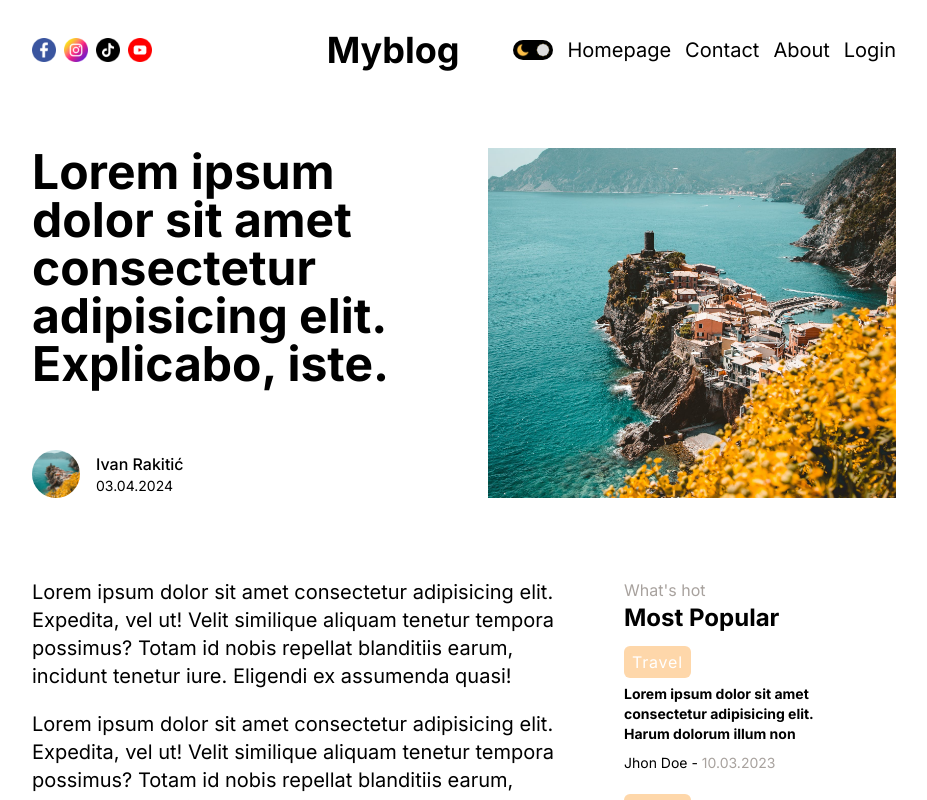
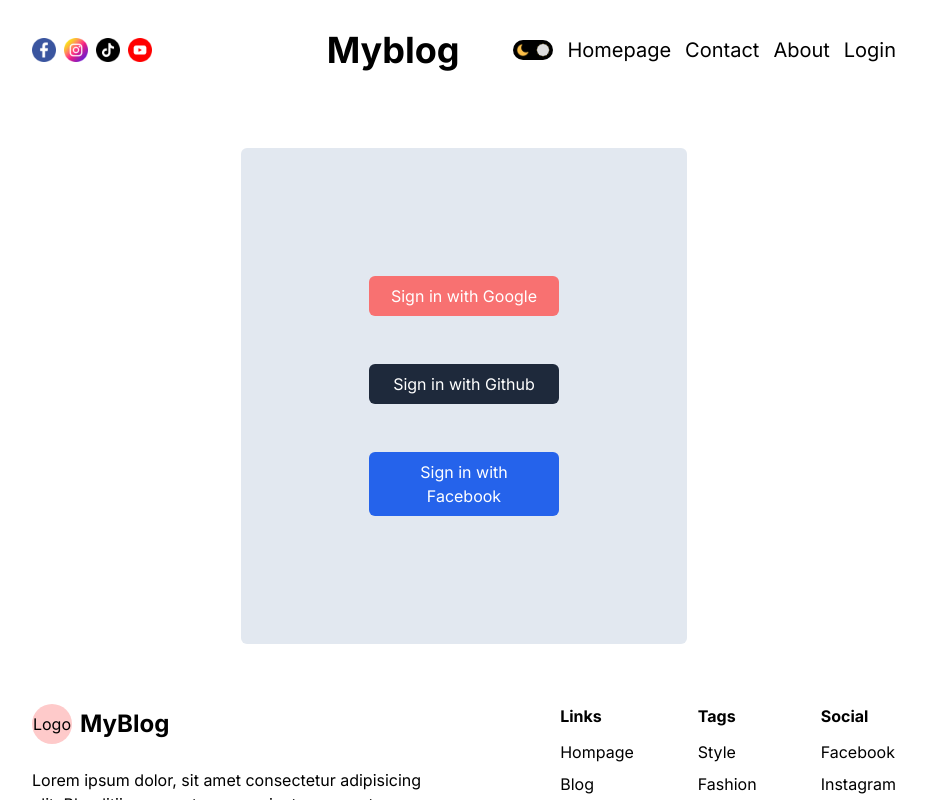
Before and after one commit to lubomir80/1.-Next-Blog, a Next.js app: page /login in a window 1280 px wide. Shown: the top 800 px of the page, without its empty margins (176-1103 px from the left). Built offline with nearby package versions, Linux system fonts and the light colour scheme.

Commit message:
LoginPage

```diff
--- /dev/null
+++ b/src/app/login/page.jsx
@@ -0,0 +1,15 @@
+import React from 'react'
+
+function LoginPage() {
+   return (
+      <div className='flex items-center justify-center mt-12'>
+         <div className='px-10 py-14 phone:p-20 tablet:p-32 bg-slate-200 dark:bg-slate-600  flex flex-col justify-center items-center gap-12 rounded-md'>
+            <button className='w-[190px] px-4 py-2 tablet:px-4  cursor-pointer  bg-red-400 rounded-md text-white text-center'>Sign in with Google</button>
+            <button className='w-[190px] px-4 py-2 tablet:px-4  cursor-pointer  bg-slate-800 rounded-md text-white text-center'>Sign in with Github</button>
+            <button className='w-[190px] px-4 py-2 tablet:px-4  cursor-pointer  bg-blue-600 rounded-md text-white text-center'>Sign in with Facebook</button>
+         </div>
+      </div>
+   )
+}
+
+export default LoginPage
```
